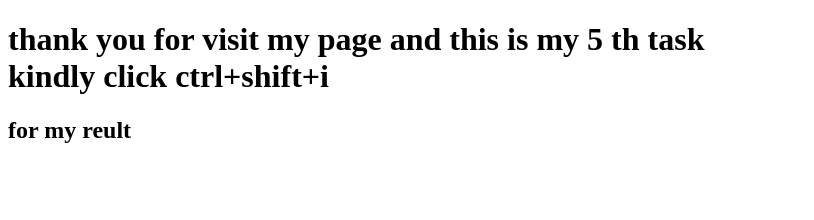
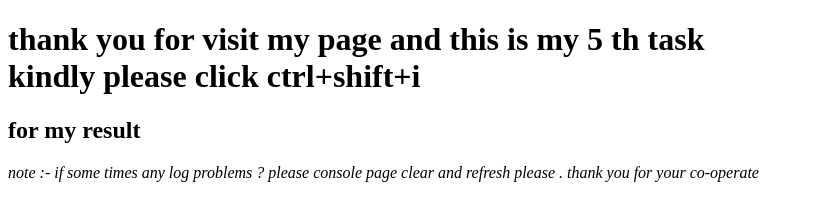
Before and after one commit to mohanrishi/day5-looping-json-resume, a plain HTML site: page index.html in a window 1280 px wide. Shown: the whole page, without its empty margins (0-814 px from the left). Drawn offline with Linux system fonts and the light colour scheme; no server answers.

Commit message:
p tag inside note added

```diff
--- a/index.html
+++ b/index.html
@@ -7,8 +7,9 @@
 </head>
 <body>
     <h1>thank you for visit my page and this is my <b>5 th task</b>
-    <br>kindly click ctrl+shift+i</h1>
-    <h2>for my reult</h2>
+    <br>kindly please click ctrl+shift+i</h1>
+    <h2>for my result</h2>
+    <p><i>note :- if some times any log problems ? please console page clear and refresh please . thank you for your co-operate </i> </p>
 
     <script src="./script.js"></script>
 </body>
```
